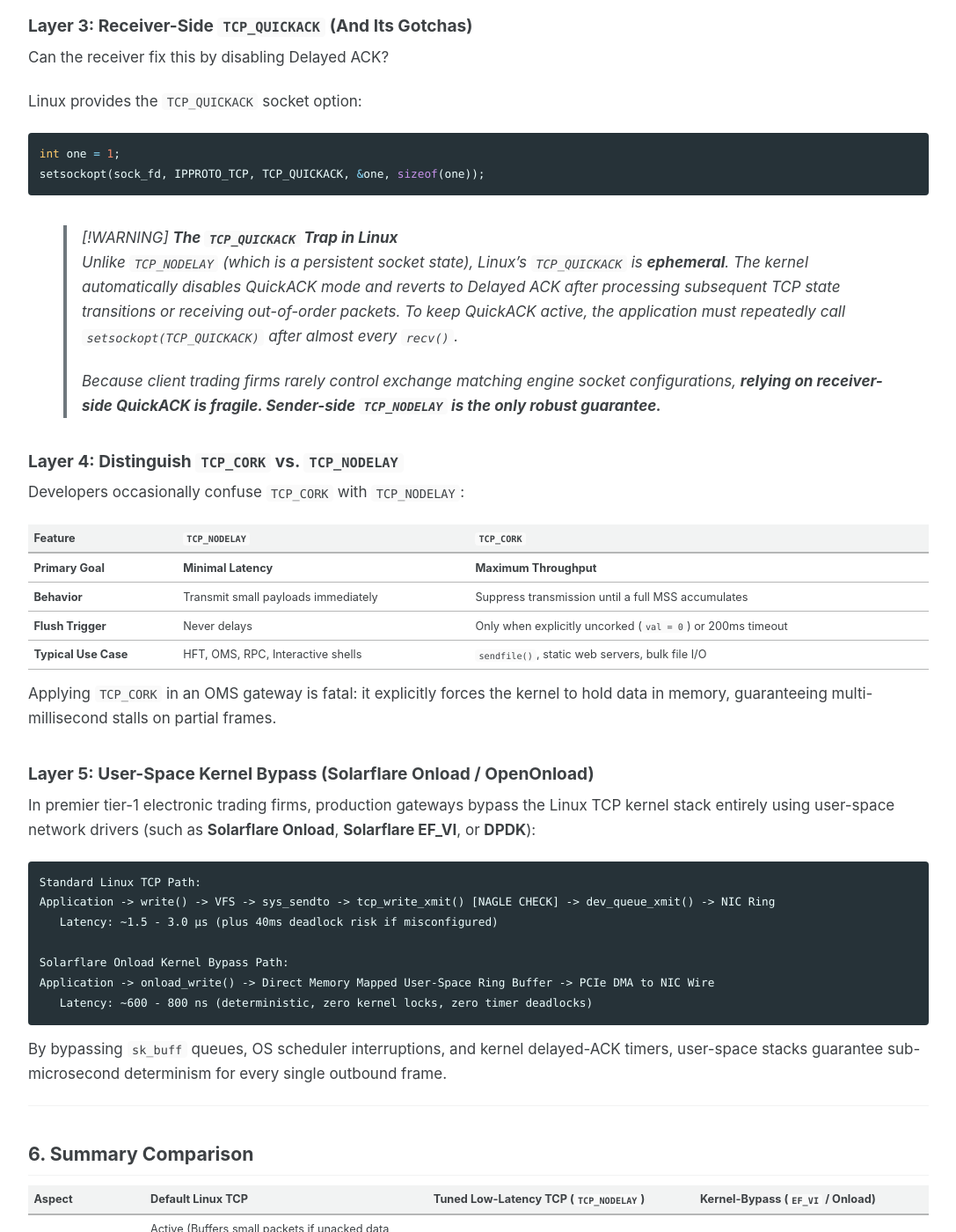
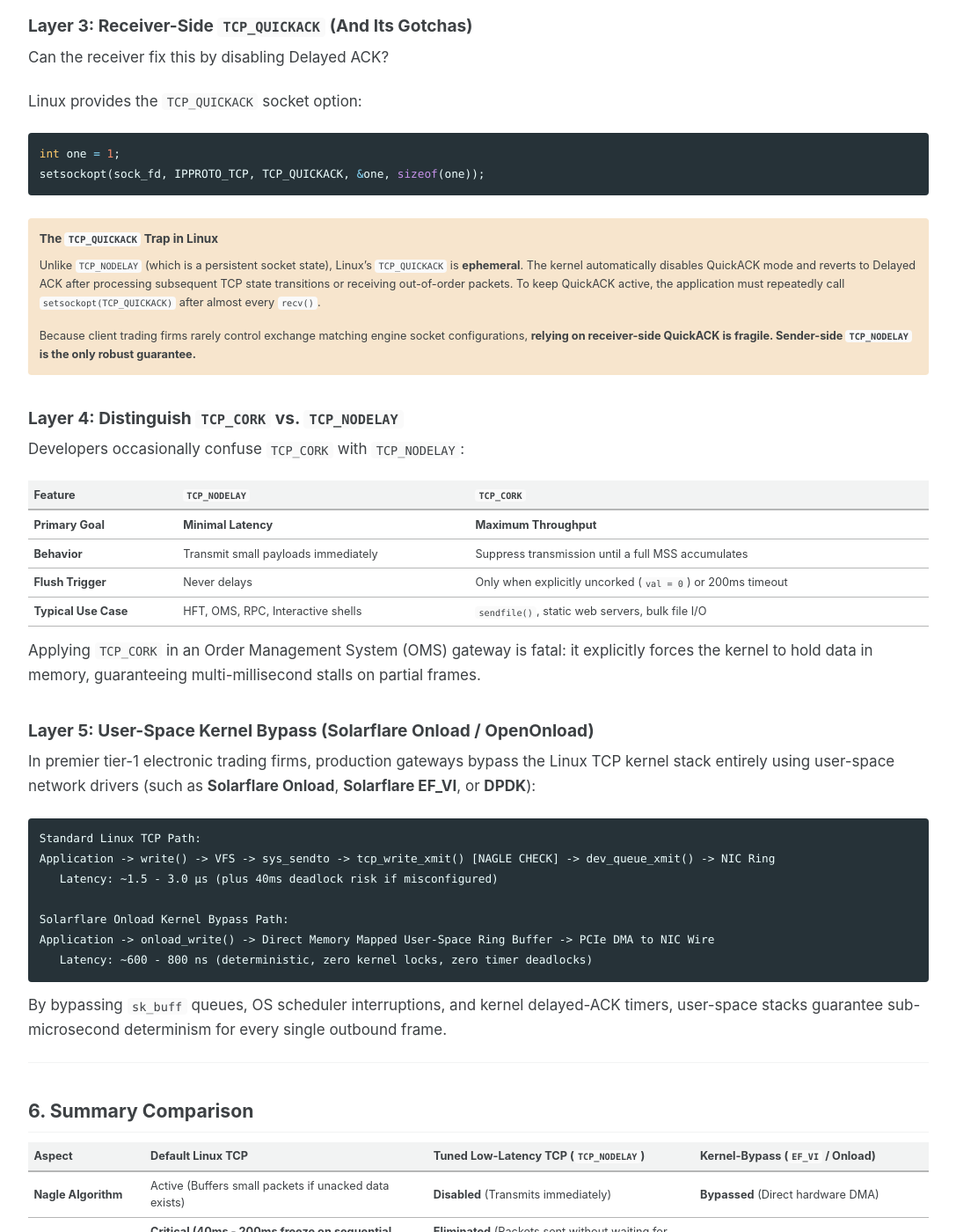
Before and after one commit to marsset/marsset.github.io, a Jekyll site: the page built from _posts/2026-11-07-nagle-delayed-ack-deadlock.markdown, in a window 1280 px wide and 1400 px high, scrolled down 8380 px. Shown: the whole window at 88% size, without its empty margins (96-1183 px from the left). Built offline with Jekyll 4.4.1, drawn with Linux system fonts in a browser that asks for light colours; cached includes are drawn as plain includes; formulas are drawn with MathJax 3; some of the changed text lies outside the part shown.

Commit message:
Cross-link Meltdown post, convert GFM alerts to native notices, expand OMS, and enhance QA linter

````diff
--- a/_posts/2026-11-06-low-latency-gateway-troubleshooting.markdown
+++ b/_posts/2026-11-06-low-latency-gateway-troubleshooting.markdown
@@ -215,8 +215,9 @@ taskset -pc <pid_core2>
 numactl --hardware
 ```
 
-> [!WARNING]
-> If `/sys/class/net/<eth_interface>/device/numa_node` returns `0`, but `taskset` indicates Core 1 or Core 2 is pinned to CPU cores on Node 1, cross-socket UPI traversal is occurring on every single packet.
+<div class="notice--warning" markdown="1">
+**Warning:** If `/sys/class/net/<eth_interface>/device/numa_node` returns `0`, but `taskset` indicates Core 1 or Core 2 is pinned to CPU cores on Node 1, cross-socket UPI traversal is occurring on every single packet.
+</div>
 
 ---
 
--- a/_posts/2026-11-07-nagle-delayed-ack-deadlock.markdown
+++ b/_posts/2026-11-07-nagle-delayed-ack-deadlock.markdown
@@ -339,7 +339,7 @@ int enable_tcp_nodelay(int sock_fd) {
 
 ### Layer 2: Write Coalescing with Vectored I/O (`writev`)
 
-Even with `TCP_NODELAY`, executing two distinct system calls (`write` followed by `write`) is suboptimal: each invocation crosses the user-kernel boundary ($100\text{–}300\text{ ns}$ overhead due to Meltdown/Spectre KPTI mitigations) and generates two distinct IP packets on the wire.
+Even with `TCP_NODELAY`, executing two distinct system calls (`write` followed by `write`) is suboptimal: each invocation crosses the user-kernel boundary ($100\text{–}300\text{ ns}$ overhead due to [Meltdown](/system/2026/02/06/meltdown.html)/Spectre KPTI mitigations) and generates two distinct IP packets on the wire.
 
 Instead, coalesce multiple application frames using **vectored I/O (`writev`)**:
 
@@ -369,11 +369,12 @@ int one = 1;
 setsockopt(sock_fd, IPPROTO_TCP, TCP_QUICKACK, &one, sizeof(one));
 ```
 
-> [!WARNING]
-> **The `TCP_QUICKACK` Trap in Linux**
-> Unlike `TCP_NODELAY` (which is a persistent socket state), Linux's `TCP_QUICKACK` is **ephemeral**. The kernel automatically disables QuickACK mode and reverts to Delayed ACK after processing subsequent TCP state transitions or receiving out-of-order packets. To keep QuickACK active, the application must repeatedly call `setsockopt(TCP_QUICKACK)` after almost every `recv()`.
->
-> Because client trading firms rarely control exchange matching engine socket configurations, **relying on receiver-side QuickACK is fragile. Sender-side `TCP_NODELAY` is the only robust guarantee.**
+<div class="notice--warning" markdown="1">
+#### The `TCP_QUICKACK` Trap in Linux
+Unlike `TCP_NODELAY` (which is a persistent socket state), Linux's `TCP_QUICKACK` is **ephemeral**. The kernel automatically disables QuickACK mode and reverts to Delayed ACK after processing subsequent TCP state transitions or receiving out-of-order packets. To keep QuickACK active, the application must repeatedly call `setsockopt(TCP_QUICKACK)` after almost every `recv()`.
+
+Because client trading firms rarely control exchange matching engine socket configurations, **relying on receiver-side QuickACK is fragile. Sender-side `TCP_NODELAY` is the only robust guarantee.**
+</div>
 
 ### Layer 4: Distinguish `TCP_CORK` vs. `TCP_NODELAY`
 
@@ -386,7 +387,7 @@ Developers occasionally confuse `TCP_CORK` with `TCP_NODELAY`:
 | **Flush Trigger** | Never delays | Only when explicitly uncorked (`val = 0`) or 200ms timeout |
 | **Typical Use Case**| HFT, OMS, RPC, Interactive shells | `sendfile()`, static web servers, bulk file I/O |
 
-Applying `TCP_CORK` in an OMS gateway is fatal: it explicitly forces the kernel to hold data in memory, guaranteeing multi-millisecond stalls on partial frames.
+Applying `TCP_CORK` in an Order Management System (OMS) gateway is fatal: it explicitly forces the kernel to hold data in memory, guaranteeing multi-millisecond stalls on partial frames.
 
 ### Layer 5: User-Space Kernel Bypass (Solarflare Onload / OpenOnload)
 
````
Also changed, not shown: AGENTS.md (+10 -0 lines), _posts/2026-02-06-meltdown.markdown (+10 -0 lines), scripts/test_mobile_layout.py (+17 -0 lines).
